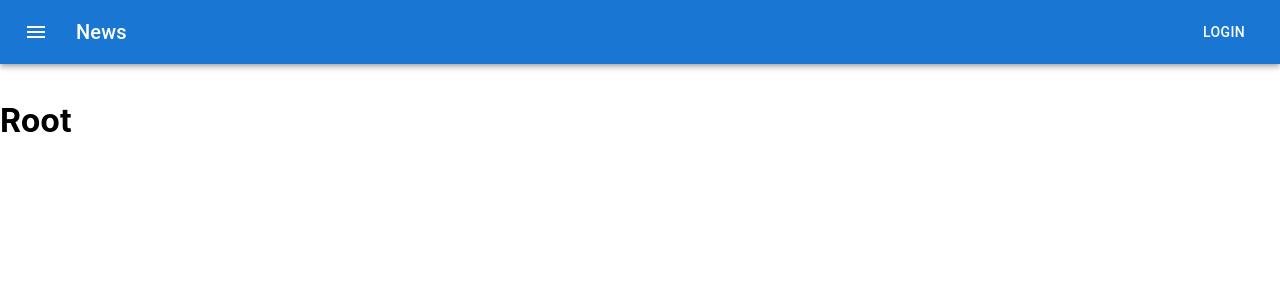
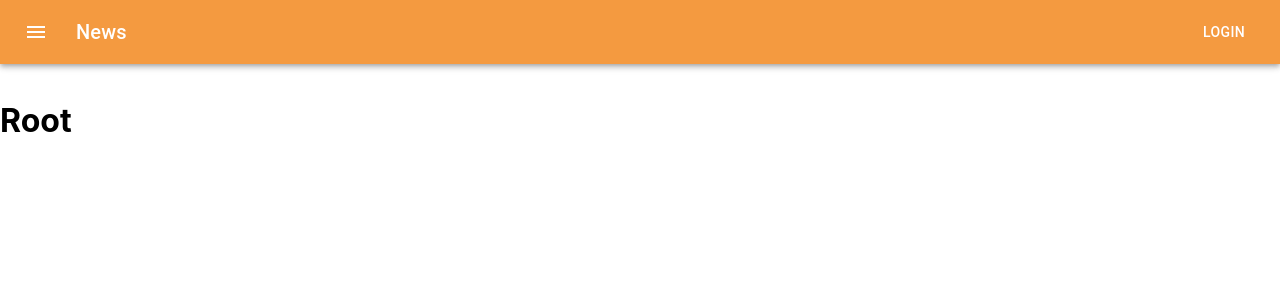
Before and after one commit to InGenius-Project/frontend, a React (Create React App) app: page / in a window 1280 px wide. Shown: the top 300 px of the page. Built offline with nearby package versions, Linux system fonts and the light colour scheme.

Commit message:
feat: color palette

```diff
--- /dev/null
+++ b/src/utils/constants/colors/color.ts
@@ -0,0 +1,12 @@
+const color = {
+  white: '#FFFFFF',
+  orange: {
+    dark: '#E4892D',
+    default : '#F49A40',
+    light: '#EEB780',
+    ligher: '#EFC8A0',
+    lightest:'#FFF9D8'
+  }
+}
+
+export default color
--- /dev/null
+++ b/src/utils/theme.ts
@@ -0,0 +1,13 @@
+import { createTheme } from "@mui/material";
+import color from "./constants/colors/color";
+
+const theme = createTheme({
+  palette: {
+    primary: {
+      main: color.orange.default,
+      contrastText: color.white
+    }
+  }
+})
+
+export default theme;
```
Also changed, not shown: src/index.tsx (+6 -2 lines), src/utils/router.tsx (renamed from src/router.tsx, +4 -4 lines).
